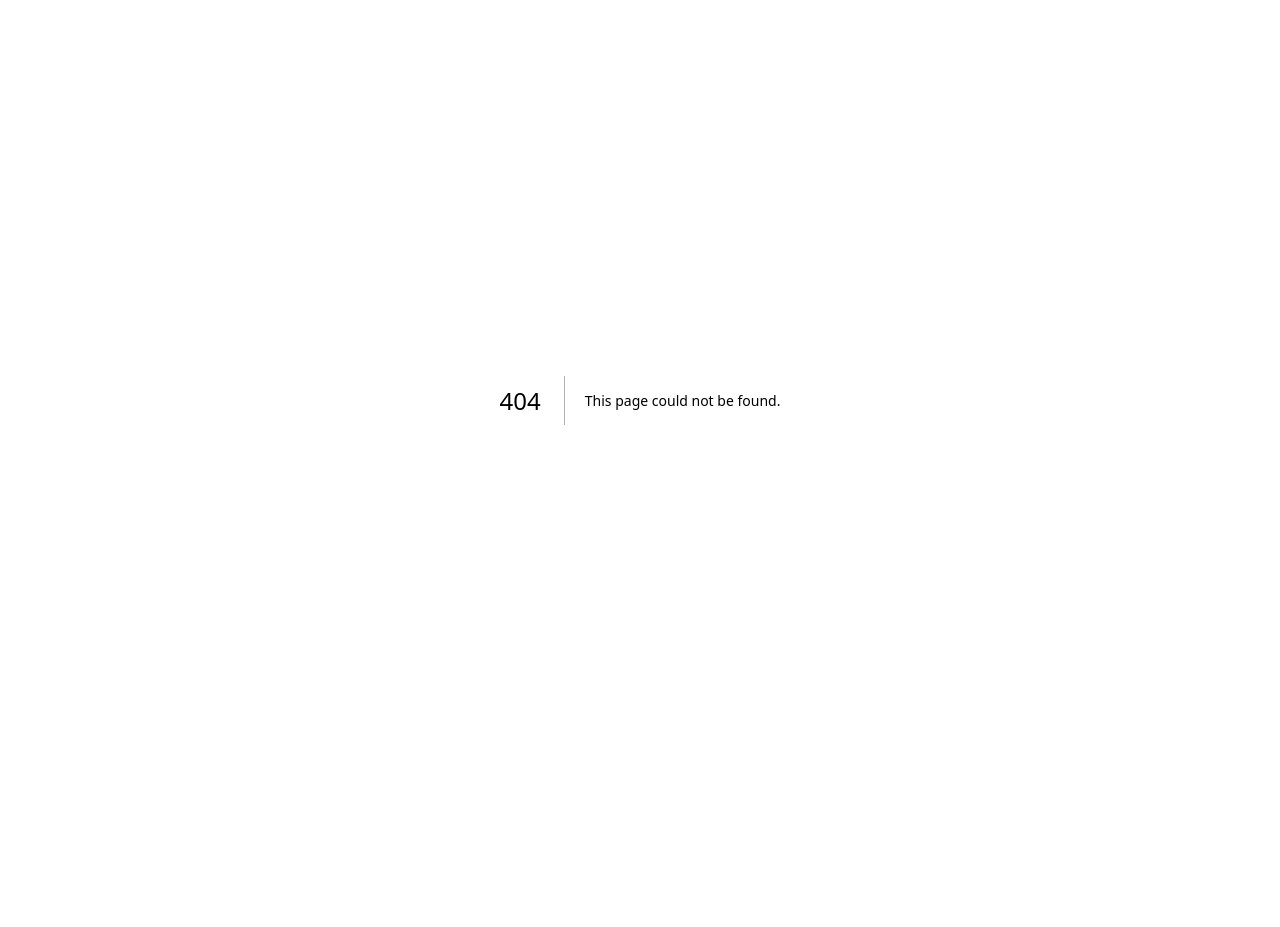
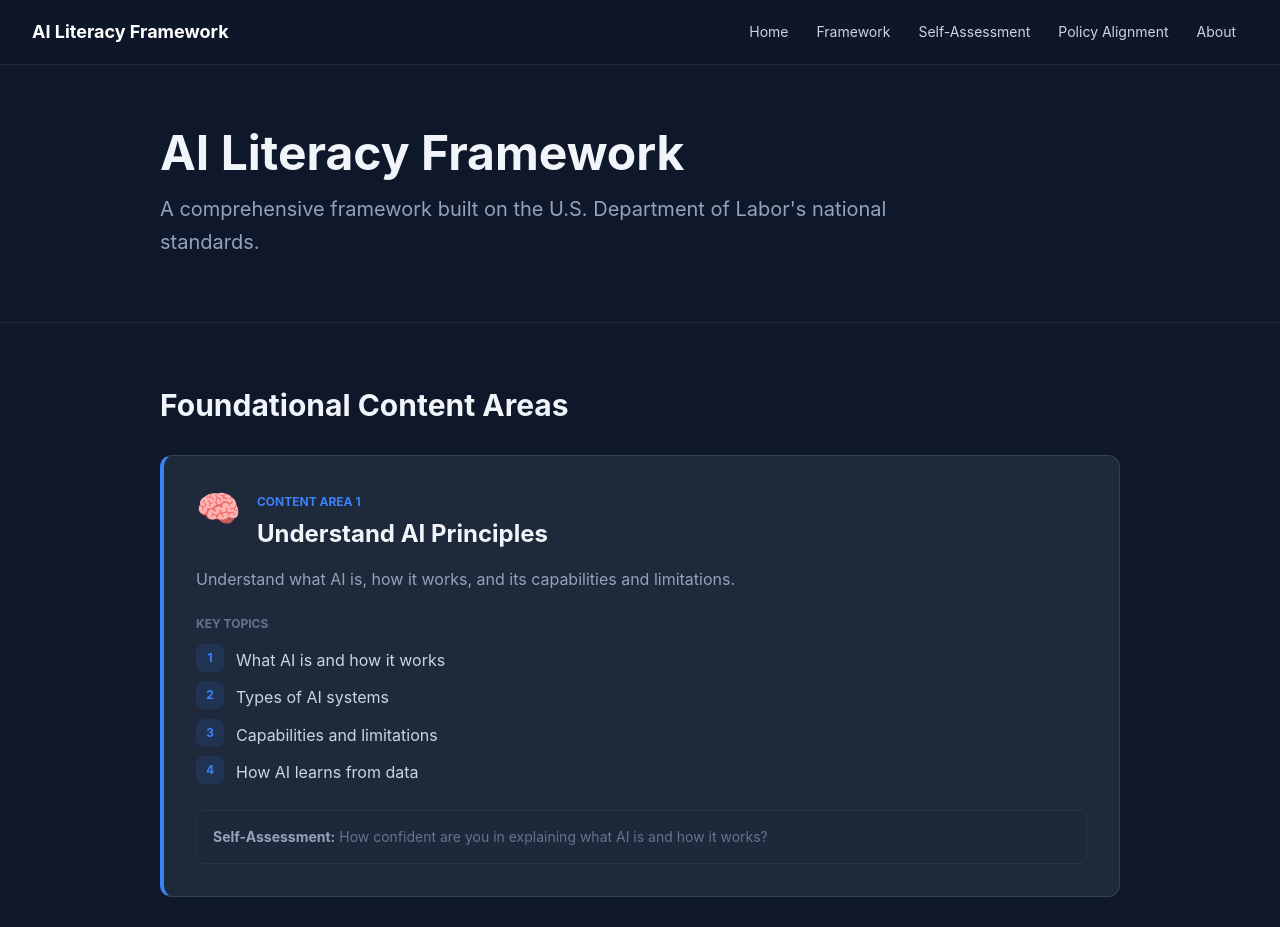
Before and after one commit to Rj952/ai-literacy-framework, a Next.js app: page /framework in a window 1280 px wide. Before the commit this address had no page. Shown: the top 927 px of the page. Before the commit the page ends 800 px from the top, so only its background shows below. Built offline with nearby package versions, Linux system fonts and the light colour scheme.

Commit message:
Create FrameworkPage component with navigation and content
This file contains the main structure and components of the Framework page, including navigation, content areas, and delivery principles.

```diff
--- /dev/null
+++ b/src/app/framework/page.tsx
@@ -0,0 +1,75 @@
+import Navigation from '@/components/Navigation';
+import Footer from '@/components/Footer';
+import { CONTENT_AREAS, DELIVERY_PRINCIPLES } from '@/data/framework';
+import type { Metadata } from 'next';
+
+export const metadata: Metadata = {
+  title: 'Framework | AI Literacy Framework Platform',
+  description: 'Explore the five content areas and seven delivery principles of the AI Literacy Framework.',
+};
+
+export default function FrameworkPage() {
+  return (
+    <>
+      <Navigation />
+      <main id="main-content">
+        <section aria-labelledby="framework-heading" className="py-16 border-b border-slate-800">
+          <div className="max-w-5xl mx-auto px-4 sm:px-6 lg:px-8">
+            <h1 id="framework-heading" className="text-4xl md:text-5xl font-bold text-slate-100 mb-4">AI Literacy Framework</h1>
+            <p className="text-xl text-slate-400 max-w-3xl leading-relaxed">A comprehensive framework built on the U.S. Department of Labor&apos;s national standards.</p>
+          </div>
+        </section>
+
+        <section aria-labelledby="areas-heading" className="py-16">
+          <div className="max-w-5xl mx-auto px-4 sm:px-6 lg:px-8">
+            <h2 id="areas-heading" className="text-3xl font-bold text-slate-100 mb-8">Foundational Content Areas</h2>
+            <div className="space-y-8">
+              {CONTENT_AREAS.map(area => (
+                <article key={area.id} className="card p-8" style={{borderLeftColor:area.colorAccent,borderLeftWidth:'4px'}}>
+                  <div className="flex items-start gap-4 mb-4">
+                    <span className="text-4xl">{area.icon}</span>
+                    <div>
+                      <span className="text-xs font-bold uppercase" style={{color:area.colorAccent}}>Content Area {area.id}</span>
+                      <h3 className="text-2xl font-bold text-slate-100 mt-1">{area.title}</h3>
+                    </div>
+                  </div>
+                  <p className="text-slate-400 leading-relaxed mb-6">{area.description}</p>
+                  <h4 className="text-xs font-bold text-slate-500 uppercase mb-3">Key Topics</h4>
+                  <ol className="space-y-2">
+                    {area.details.map((d,i) => (
+                      <li key={i} className="flex items-start gap-3">
+                        <span className="w-7 h-7 rounded-lg flex items-center justify-center text-xs font-bold flex-shrink-0" style={{backgroundColor:area.colorAccent+'20',color:area.colorAccent}}>{i+1}</span>
+                        <span className="text-slate-300 pt-1">{d}</span>
+                      </li>
+                    ))}
+                  </ol>
+                  <div className="mt-6 p-4 rounded-lg bg-slate-800/30 border border-slate-700/50">
+                    <p className="text-sm text-slate-500"><strong className="text-slate-400">Self-Assessment:</strong> {area.assessmentQuestion}</p>
+                  </div>
+                </article>
+              ))}
+            </div>
+          </div>
+        </section>
+
+        <section aria-labelledby="dp-heading" className="py-16 border-t border-slate-800">
+          <div className="max-w-5xl mx-auto px-4 sm:px-6 lg:px-8">
+            <h2 id="dp-heading" className="text-3xl font-bold text-slate-100 mb-8">Delivery Principles</h2>
+            <div className="grid gap-6 md:grid-cols-2">
+              {DELIVERY_PRINCIPLES.map(p => (
+                <article key={p.id} className="card p-6">
+                  <div className="flex items-center gap-3 mb-3">
+                    <span className="text-2xl">{p.icon}</span>
+                    <div><span className="text-xs font-bold text-blue-400 uppercase">Principle {p.id}</span><h3 className="text-lg font-bold text-slate-200">{p.title}</h3></div>
+                  </div>
+                  <p className="text-sm text-slate-400">{p.description}</p>
+                </article>
+              ))}
+            </div>
+          </div>
+        </section>
+      </main>
+      <Footer />
+    </>
+  );
+}
```
